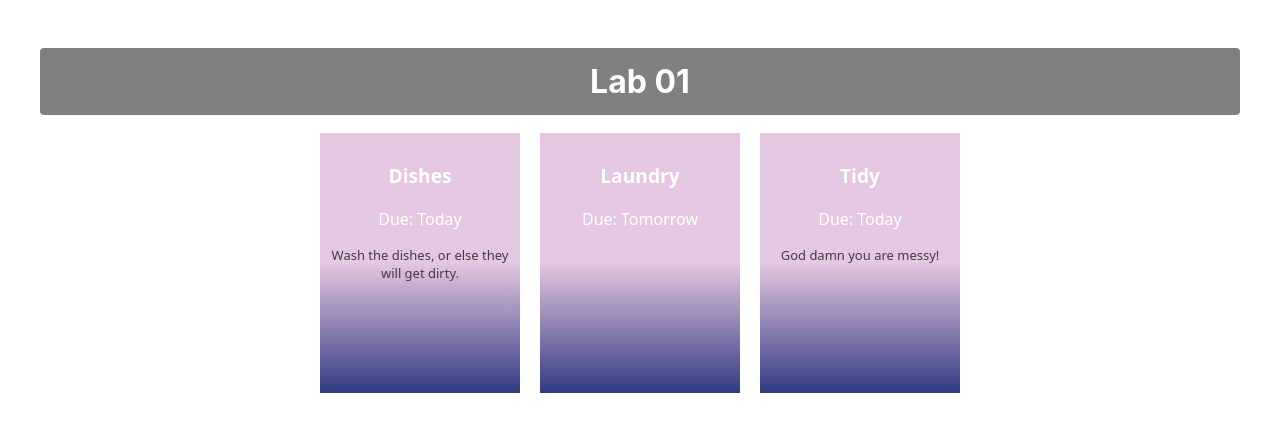
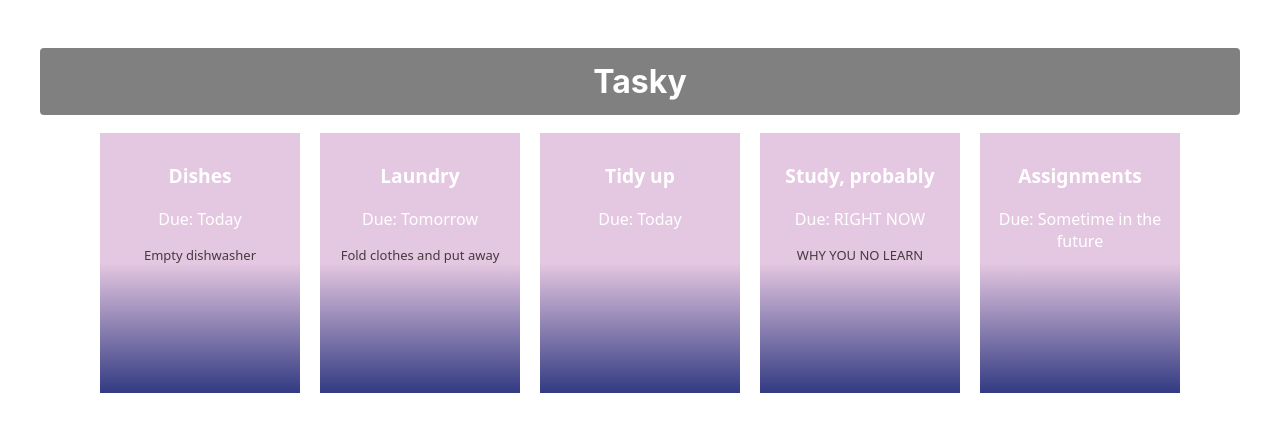
Before and after one commit to DylBP/react-basics-labs, a React (Create React App) app in the folder wad2_setup/: page / in a window 1280 px wide. Shown: the top 432 px of the page. Built offline with nearby package versions, Linux system fonts and the light colour scheme.

Commit message:
Lab 2 finished - Implented useState for tasks

```diff
--- a/wad2_setup/src/App.js
+++ b/wad2_setup/src/App.js
@@ -1,14 +1,30 @@
 import './App.css';
 import Task from './components/Task.js';
+import React, {useState} from 'react';
 
 function App() {
+
+  const [ taskState, setTaskState ] = useState({
+    tasks: [
+      { id: 1, title: "Dishes", description: "Empty dishwasher", deadline: "Today" },
+      { id: 2, title: "Laundry", description: "Fold clothes and put away", deadline: "Tomorrow" },
+      { id: 3, title: "Tidy up", deadline: "Today" },
+      { id: 4, title: "Study, probably", description: "WHY YOU NO LEARN", deadline: "RIGHT NOW" },
+      { id: 5, title: "Assignments", deadline: "Sometime in the future" }
+    ]
+  });
+
   return (
     <div className="container">
-      <h1>Lab 01</h1>
-      <Task title="Dishes" deadline="Today" description="Wash the dishes, or else they will get dirty.">
-      </Task>
-      <Task title="Laundry" deadline="Tomorrow" />
-      <Task title="Tidy" deadline="Today" description="God damn you are messy!"/>
+      <h1>Tasky</h1>
+      {taskState.tasks.map((task) => (
+        <Task
+          title={task.title}
+          description={task.description}
+          deadline={task.deadline}
+          key={task.id}
+        />
+      ))}
     </div>
   );
 }
```
